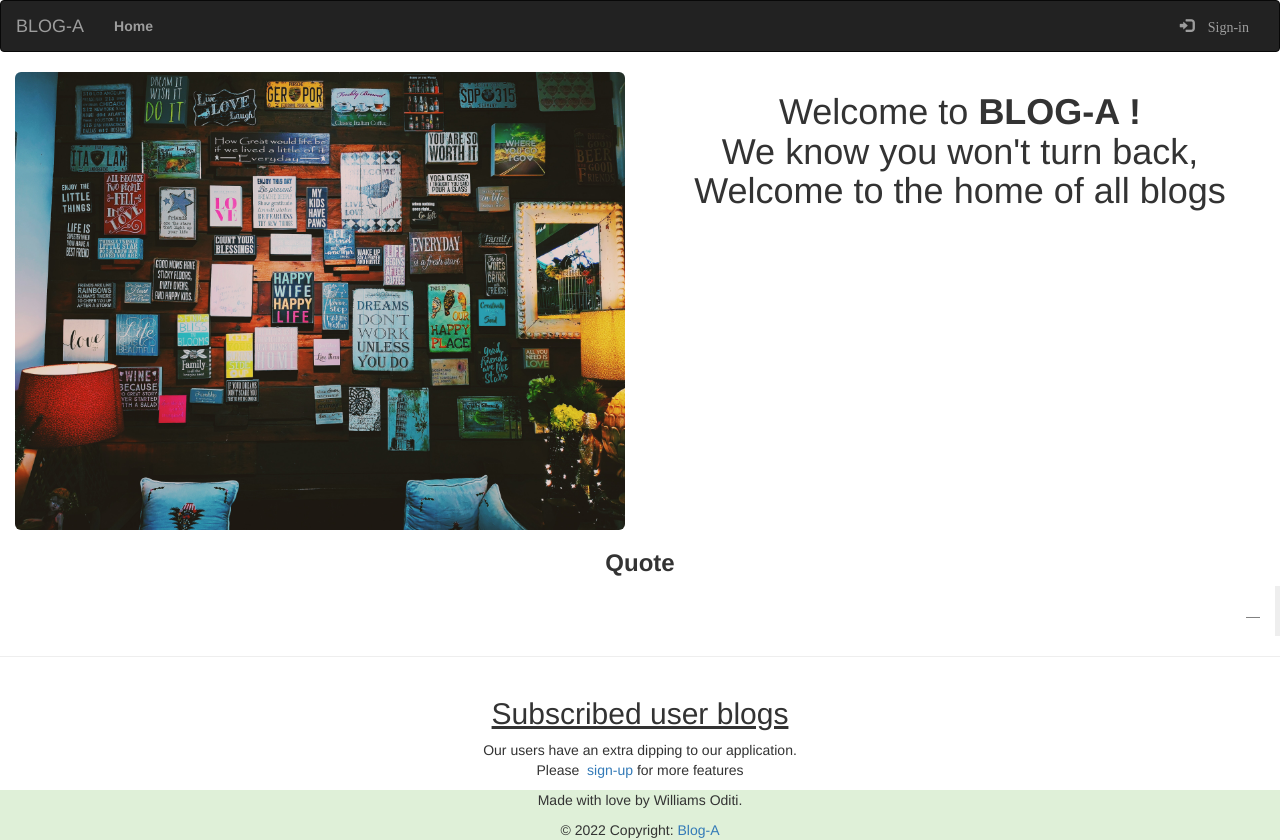
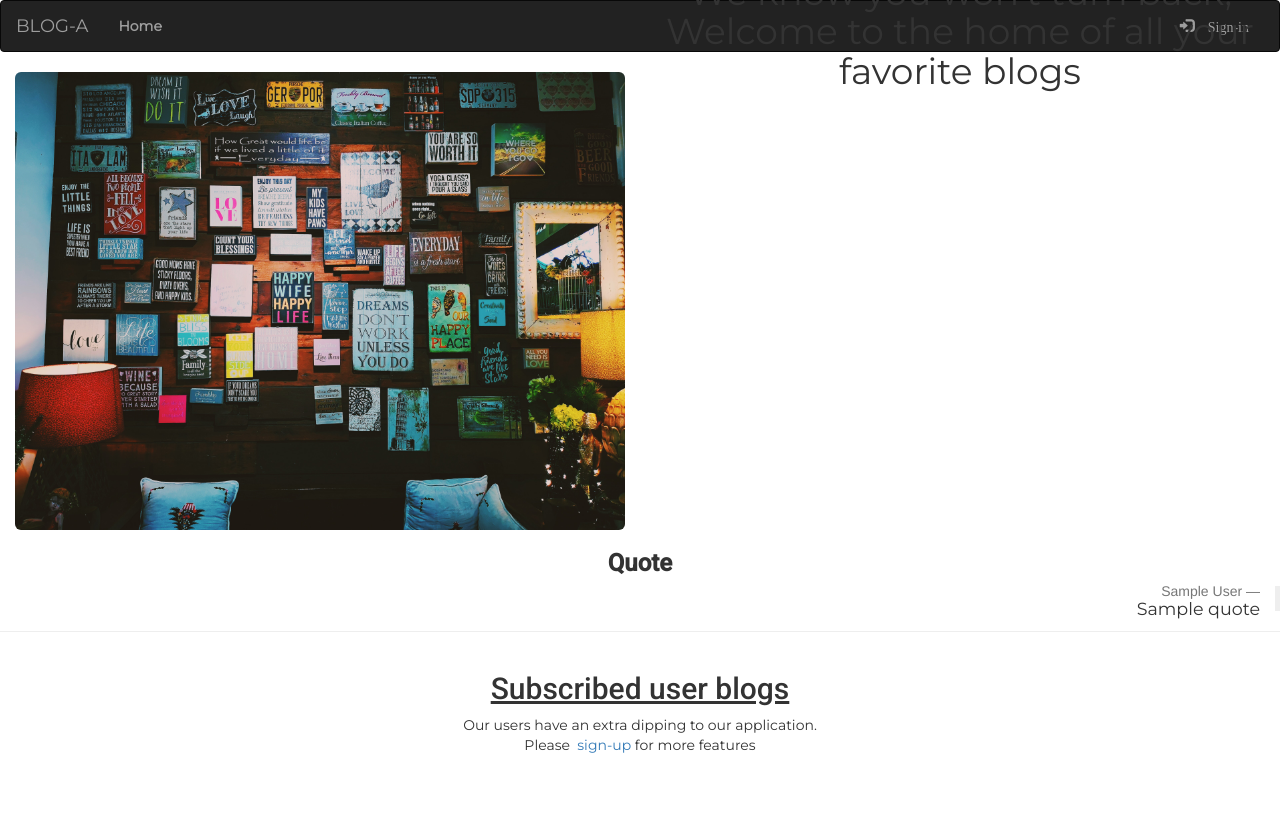
Before and after one commit to Williamsoditi/BlogA, a Flask app: page / in a window 1280 px wide. After the commit the page ends 753 px from the top, so only its background shows below. Run offline with Flask 2, Linux system fonts and the light colour scheme; tables that the repository leaves empty hold one stand-in row (values such as "Sample post"); a database or web service that is not in the repository returns one stand-in record (values such as "Sample title"); data that the repository does not hold is empty; some libraries are stand-ins or nearby versions.

Commit message:
Feat : Fixes and implements quote API

```diff
--- a/app/main/views.py
+++ b/app/main/views.py
@@ -14,7 +14,7 @@ def index():
     '''
     title = 'BlogA'
     user = User.query.all()
-    quotes = get_quote
+    quotes = get_quote()
     blogs = Blog.query.all()
 
     return render_template ('index.html',title=title,blogs=blogs,quotes=quotes,user=user)
--- a/app/requests.py
+++ b/app/requests.py
@@ -8,6 +8,6 @@ def get_quote():
     Function to return random quotes from API
     '''
     response = requests.get(url).json()
-    random_quote = Quote(response.get('quote'), response.get('author'))
+    random_quote = Quote(response.get("author"), response.get("quote"))
 
     return random_quote
--- a/app/static/css/index.css
+++ b/app/static/css/index.css
@@ -1,11 +1,16 @@
 @import url('https://fonts.googleapis.com/css2?family=Montserrat:ital,wght@0,100;0,200;0,300;0,400;1,100;1,200;1,300;1,400&family=Roboto:ital,wght@0,100;0,300;0,400;0,500;1,100;1,300;1,400;1,500;1,900&display=swap');
 
-p{
+p, a, h1{
     font-family: 'Montserrat', sans-serif;
 }
-h3, li, h1, h4{
+h3, li, h4, h2{
     font-family: 'Roboto', sans-serif;
 }
 footer{
     margin-top: -50px;
 }
+#welcome-text{
+    margin-top: -200px;
+    /* font-family: 'Montserrat', sans-serif; */
+    font-size: 80px;
+}
--- a/app/templates/index.html
+++ b/app/templates/index.html
@@ -9,6 +9,10 @@
         {% else %}
         <title> Blog - A </title>
         {% endif %}
+        {% block styles%}
+            {{ super() }}
+        <link rel="stylesheet" href="{{url_for('static',filename='css/index.css')}}">
+        {% endblock %}
     </head>
     <header>
        <!--Navbar-->
@@ -53,12 +57,11 @@
                 </div>
             {% endfor %}
         </div>
-        <footer>
-            <!-- FOOTER BLOCK -->
+        <!-- <footer>
             {% block footer %}
             {% include 'footer.html' %}
             {% endblock %}
-        </footer>
+        </footer> -->
     </body>
     {%endblock%}
 </html>
--- a/app/templates/landing.html
+++ b/app/templates/landing.html
@@ -3,8 +3,9 @@
         <div class="col-sm-6">
             <img src="{{url_for('static', filename='assets/landin.jpg')}}" class="img-rounded img-responsive" alt="landing-img">
         </div>
-        <div class="col-sm-6">
-            <h1 class="text-center">Welcome to <strong>BLOG-A !</strong><br>We know you won't turn back, Welcome to the home of all blogs</h1>
+        <div class="col-sm-6" id="welcome-text">
+            <h1 class="text-center">Welcome to <strong>BLOG-A !</strong><br><hr>
+                We know you won't turn back, Welcome to the home of all your favorite blogs</h1>
         </div>
     </div>
 </div>
```
Also changed, not shown: app/templates/base.html (+1 -12 lines), app/models.py (line endings or trailing spaces).
